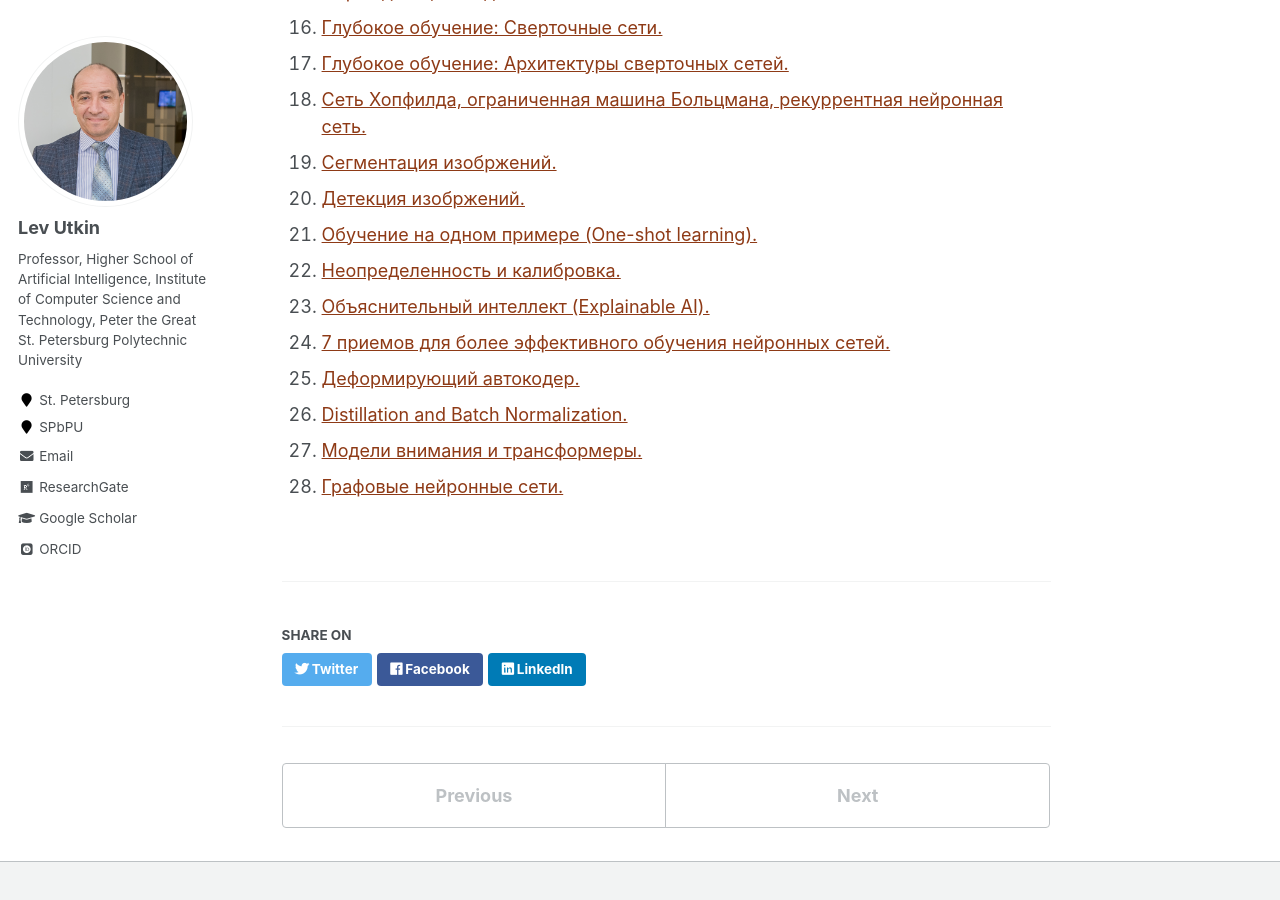
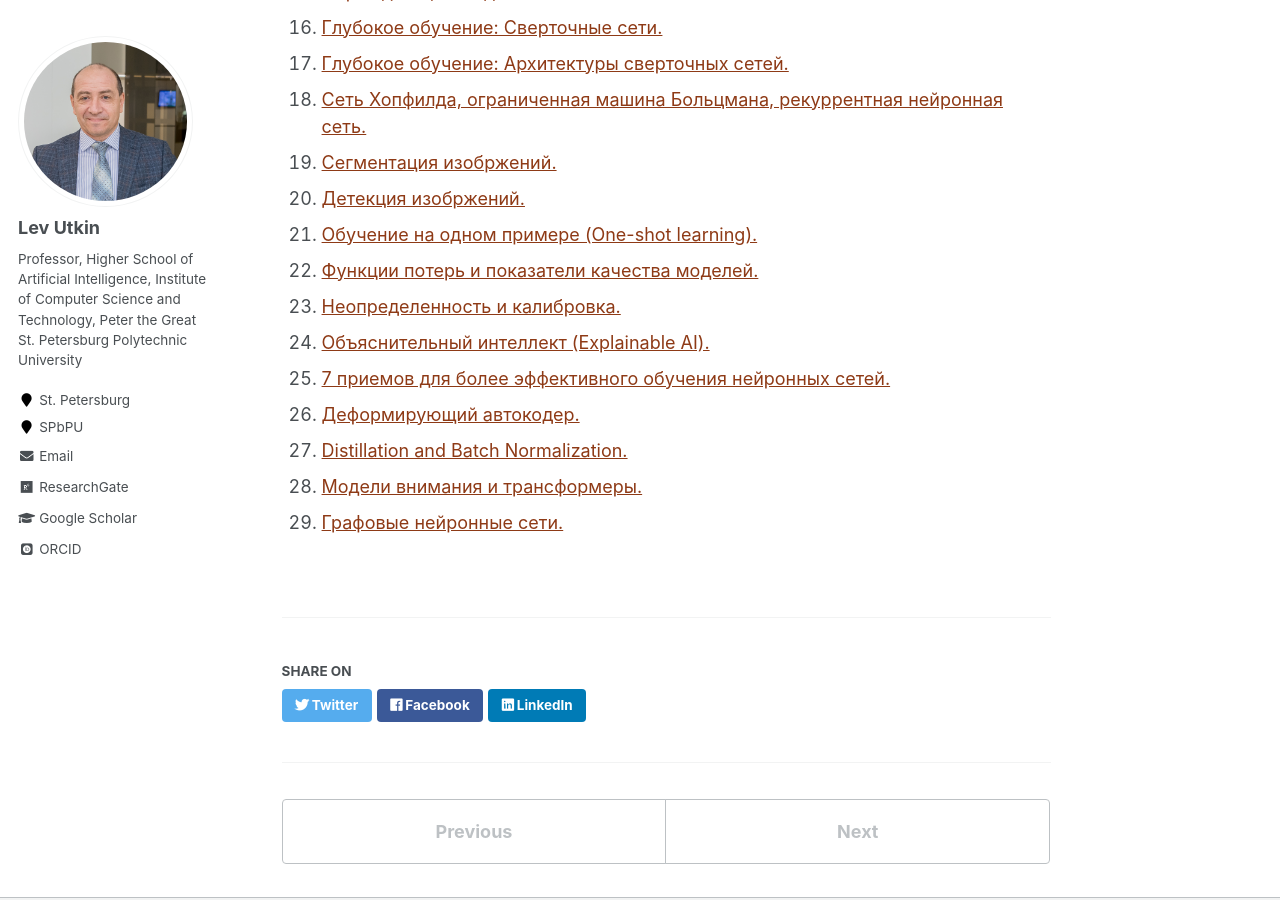
Before and after one commit to levutkin/levutkin.github.io, a Jekyll site: the page built from _teaching/machine-learning.md, in a window 1280 px wide and 900 px high, scrolled down 759 px. Built offline with Jekyll 4.4.1, drawn with Linux system fonts in a browser that asks for light colours; some web fonts are replaced.

Commit message:
Update machine-learning.md

```diff
--- a/_teaching/machine-learning.md
+++ b/_teaching/machine-learning.md
@@ -29,10 +29,11 @@ location: ""
  18. [Сегментация изобржений.](/files/Machine_Learning_Segment.pdf)
  19. [Детекция изобржений.](/files/Machine_Learning_Detection.pdf)
  20. [Обучение на одном примере (One-shot learning).](/files/Machine_Learning_One_Shot.pdf)
- 21. [Неопределенность и калибровка.](/files/Machine_Learning_Uncert.pdf)
- 22. [Объяснительный интеллект (Explainable AI).](/files/Machine_Learning_SPbPU_XAI.pdf)
- 23. [7 приемов для более эффективного обучения нейронных сетей.](/files/Machine_Learning_7_tricks_to_learn.pdf)
- 24. [Деформирующий автокодер.](/files/Deforming_autoencoder.pdf)
- 25. [Distillation and Batch Normalization.](/files/Machine_Learning_Distil_BN.pdf)
- 26. [Модели внимания и трансформеры.](/files/Machine_Learning_Attention.pdf)
- 27. [Графовые нейронные сети.](/files/Machine_Learning_GraphNN.pdf)
+ 21. [Функции потерь и показатели качества моделей.](/files/Machine_Learning_Losses.pdf)
+ 22. [Неопределенность и калибровка.](/files/Machine_Learning_Uncert.pdf)
+ 23. [Объяснительный интеллект (Explainable AI).](/files/Machine_Learning_SPbPU_XAI.pdf)
+ 24. [7 приемов для более эффективного обучения нейронных сетей.](/files/Machine_Learning_7_tricks_to_learn.pdf)
+ 25. [Деформирующий автокодер.](/files/Deforming_autoencoder.pdf)
+ 26. [Distillation and Batch Normalization.](/files/Machine_Learning_Distil_BN.pdf)
+ 27. [Модели внимания и трансформеры.](/files/Machine_Learning_Attention.pdf)
+ 28. [Графовые нейронные сети.](/files/Machine_Learning_GraphNN.pdf)
```
